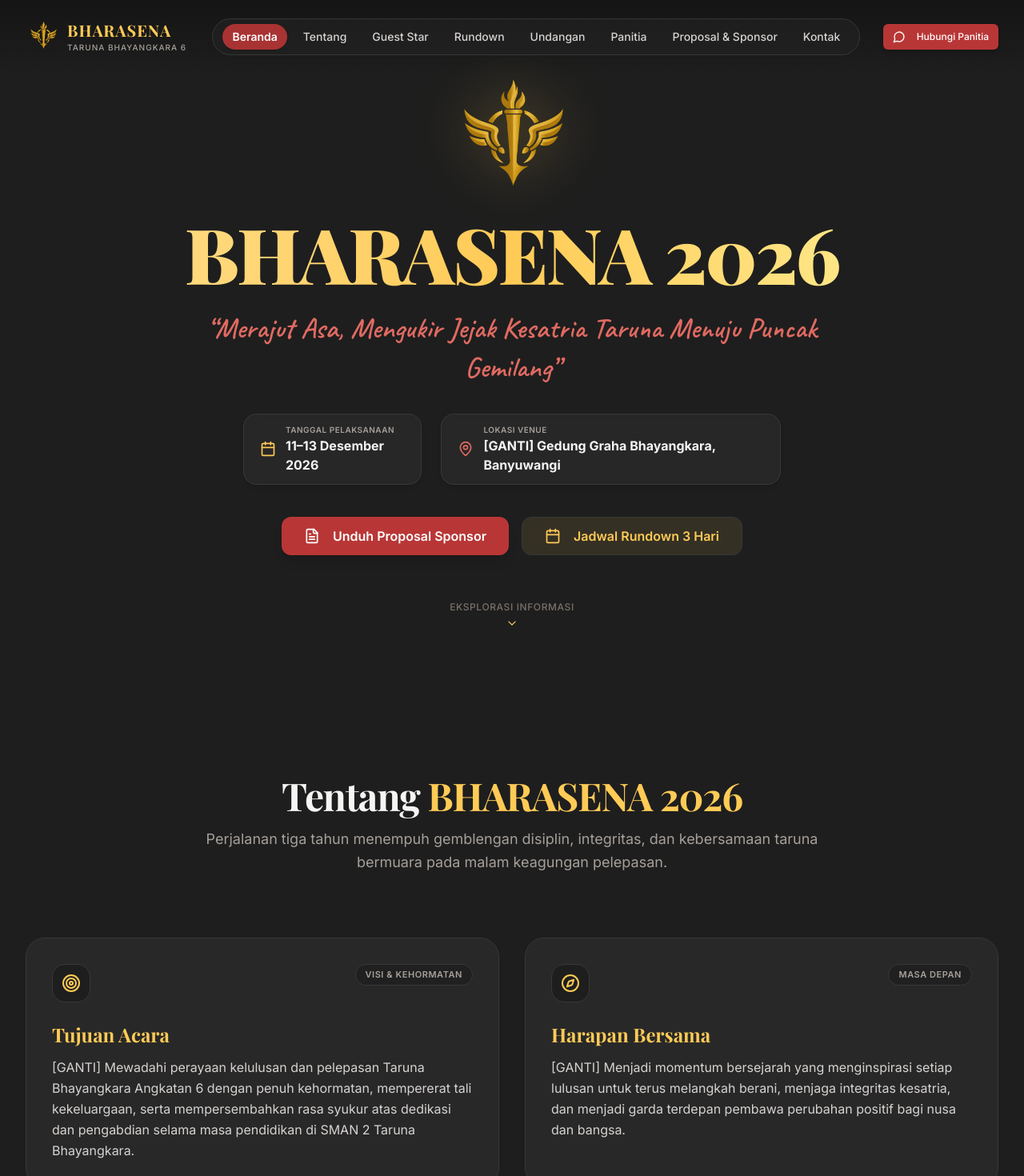
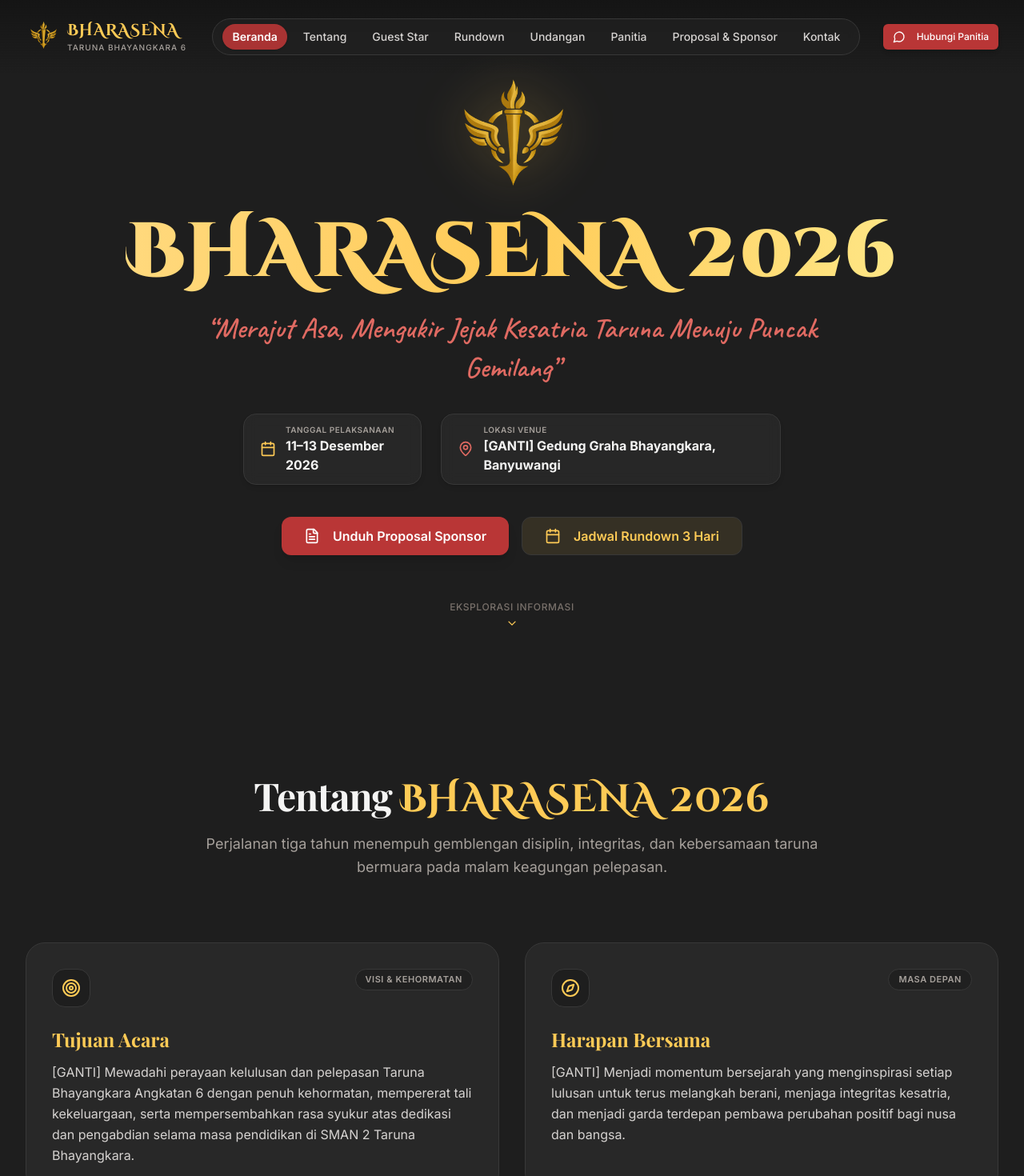
Before and after one commit to codeplyapp/Bharasena, a Next.js app: page / in a window 1280 px wide. Shown: the top 1470 px of the page at 80% size. Built offline with nearby package versions, Linux system fonts and the light colour scheme; a web font is replaced by a local one.

Commit message:
style(typography): terapkan font Cinzel Decorative pada teks brand BHARASENA

```diff
--- a/src/app/admin/page.tsx
+++ b/src/app/admin/page.tsx
@@ -15,7 +15,7 @@ export default async function AdminPage() {
       <div className="space-y-6">
         <div className="border-b border-stone-800 pb-4">
           <h2 className="font-display text-2xl font-bold text-stone-100">
-            Selamat Datang di Panel Admin BHARASENA
+            Selamat Datang di Panel Admin <span className="font-cinzel text-gold-400 tracking-wide">BHARASENA</span>
           </h2>
           <p className="text-stone-400 text-sm mt-1">
             Gunakan tab navigasi di sebelah kiri untuk mengelola konten informasi, susunan panitia, rundown acara, proposal sponsorship, dan galeri dokumentasi foto.
--- a/src/app/globals.css
+++ b/src/app/globals.css
@@ -18,6 +18,7 @@
   --font-display: var(--font-playfair), Georgia, serif;
   --font-hand: var(--font-caveat), cursive;
   --font-sans: var(--font-inter), system-ui, -apple-system, BlinkMacSystemFont, "Segoe UI", Roboto, sans-serif;
+  --font-cinzel: var(--font-cinzel), "Cinzel Decorative", Georgia, serif;
 
   --color-background: var(--background);
   --color-foreground: var(--foreground);
--- a/src/app/layout.tsx
+++ b/src/app/layout.tsx
@@ -1,5 +1,5 @@
 import type { Metadata, Viewport } from "next";
-import { Playfair_Display, Caveat, Inter } from "next/font/google";
+import { Playfair_Display, Caveat, Inter, Cinzel_Decorative } from "next/font/google";
 import "./globals.css";
 
 const playfair = Playfair_Display({
@@ -17,6 +17,13 @@ const caveat = Caveat({
 const inter = Inter({
   subsets: ["latin"],
   variable: "--font-inter",
+  display: "swap",
+});
+
+const cinzel = Cinzel_Decorative({
+  subsets: ["latin"],
+  weight: ["700", "900"],
+  variable: "--font-cinzel",
   display: "swap",
 });
 
@@ -56,7 +63,7 @@ export default function RootLayout({
   return (
     <html
       lang="id"
-      className={`dark scroll-smooth ${playfair.variable} ${caveat.variable} ${inter.variable}`}
+      className={`dark scroll-smooth ${playfair.variable} ${caveat.variable} ${inter.variable} ${cinzel.variable}`}
     >
       <body className="min-h-screen bg-charcoal-900 text-stone-100 font-sans antialiased selection:bg-gold-400 selection:text-charcoal-900">
         {children}
--- a/src/components/Footer.tsx
+++ b/src/components/Footer.tsx
@@ -23,7 +23,7 @@ export function Footer() {
                 />
               </div>
               <div>
-                <span className="font-display font-bold text-xl text-gold-400 block leading-tight">
+                <span className="font-cinzel font-bold text-xl text-gold-400 block leading-tight tracking-wider">
                   BHARASENA 2026
                 </span>
                 <span className="text-xs text-stone-400 font-medium">
--- a/src/components/Hero.tsx
+++ b/src/components/Hero.tsx
@@ -40,7 +40,7 @@ export function Hero({
         </div>
 
         {/* Main Title Heading */}
-        <h1 className="font-display text-4xl sm:text-6xl md:text-7xl lg:text-8xl font-black tracking-tight text-transparent bg-clip-text bg-gradient-to-r from-gold-300 via-gold-400 to-amber-200 leading-[1.1] mb-4">
+        <h1 className="font-cinzel text-4xl sm:text-6xl md:text-7xl lg:text-8xl font-black tracking-wide text-transparent bg-clip-text bg-gradient-to-r from-gold-300 via-gold-400 to-amber-200 leading-[1.1] mb-4">
           {eventName}
         </h1>
 
--- a/src/components/Navbar.tsx
+++ b/src/components/Navbar.tsx
@@ -71,7 +71,7 @@ export function Navbar({ mode }: NavbarProps) {
               />
             </div>
             <div className="flex flex-col">
-              <span className="font-display font-bold text-lg sm:text-xl tracking-wider text-gold-400 group-hover:text-gold-300 transition-colors">
+              <span className="font-cinzel font-bold text-lg sm:text-xl tracking-wider text-gold-400 group-hover:text-gold-300 transition-colors">
                 BHARASENA
               </span>
               <span className="text-[10px] tracking-widest uppercase text-stone-400 font-medium">
--- a/src/components/admin/AdminLoginForm.tsx
+++ b/src/components/admin/AdminLoginForm.tsx
@@ -64,7 +64,7 @@ export function AdminLoginForm() {
           />
         </div>
         <h1 className="font-display text-2xl font-bold text-stone-100">
-          Admin Portal <span className="text-gold-400">BHARASENA</span>
+          Admin Portal <span className="font-cinzel text-gold-400 tracking-wide">BHARASENA</span>
         </h1>
         <p className="text-xs text-stone-400 mt-1">
           Prom Night Taruna Bhayangkara 6 · 2026
--- a/src/components/admin/AdminShell.tsx
+++ b/src/components/admin/AdminShell.tsx
@@ -66,7 +66,7 @@ export function AdminShell({
             />
           </div>
           <div>
-            <span className="font-display font-bold text-base sm:text-lg text-gold-400 block leading-tight">
+            <span className="font-cinzel font-bold text-base sm:text-lg text-gold-400 block leading-tight tracking-wide">
               Admin Panel BHARASENA
             </span>
             <span className="text-[10px] text-stone-400 font-medium">
--- a/src/components/sections/AboutSection.tsx
+++ b/src/components/sections/AboutSection.tsx
@@ -47,7 +47,7 @@ export function AboutSection({ about }: AboutSectionProps) {
         {/* Section Header */}
         <div className="text-center max-w-3xl mx-auto mb-16 sm:mb-20">
           <h2 className="font-display text-3xl sm:text-4xl md:text-5xl font-bold text-stone-100 tracking-tight mb-4">
-            Tentang <span className="text-gold-400">BHARASENA 2026</span>
+            Tentang <span className="font-cinzel text-gold-400 tracking-wide">BHARASENA 2026</span>
           </h2>
           <p className="text-stone-400 text-base sm:text-lg leading-relaxed">
             Perjalanan tiga tahun menempuh gemblengan disiplin, integritas, dan kebersamaan taruna bermuara pada malam keagungan pelepasan.
```
